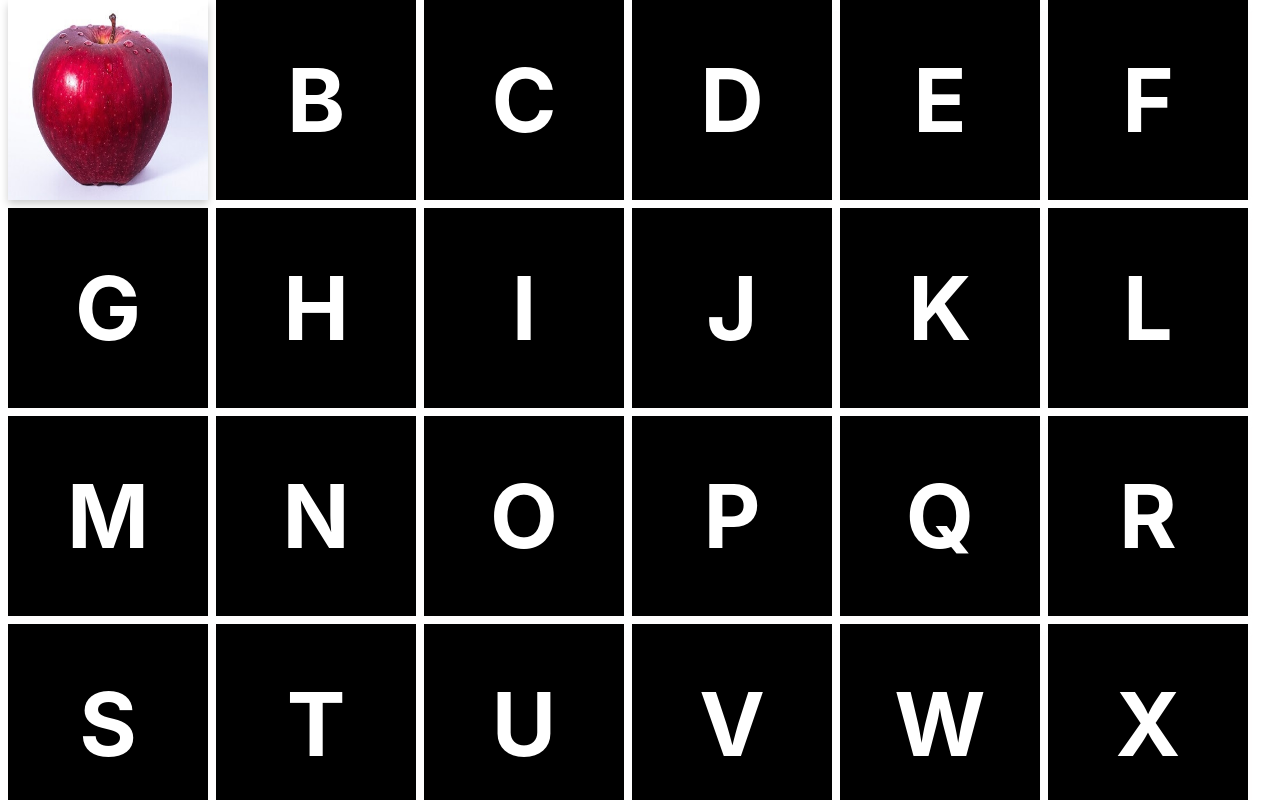
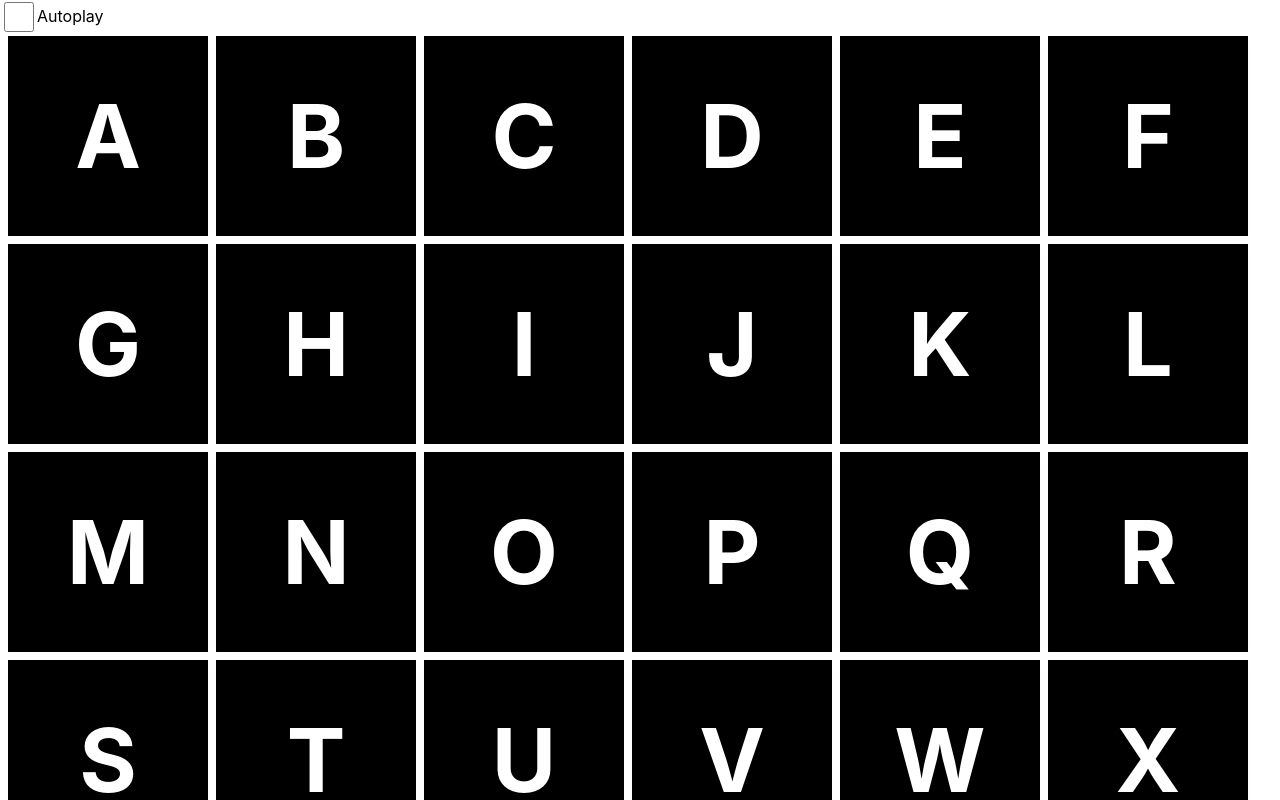
Before and after one commit to 5a7335h/alphabet, a React (Create React App) app: page / in a window 1280 px wide. Shown: the top 800 px of the page. Built offline with nearby package versions, Linux system fonts and the light colour scheme.

Commit message:
auto-play working

```diff
--- a/src/App.js
+++ b/src/App.js
@@ -3,30 +3,54 @@ import "./App.css";
 import Card from "./components/card/card";
 import alphabetArray from "./data/alphabet";
 import * as sides from "./data/sides";
+import "./styles/App.css";
 
 const App = () => {
   const [state, setState] = useState([...alphabetArray]);
-  let autoIndex = 1;
-  let interval = null;
+  const [autoPlay, setAutoPlay] = useState(false);
+  const [autoIndex, setAutoIndex] = useState(1);
   const doAutoAction = () => {
-    console.log(`starting action: ${autoIndex}`);
+    let prevAutoIndex = null;
+    setAutoIndex(prevIndex => {
+      prevAutoIndex = prevIndex;
+      return prevIndex + 1;
+    });
+    console.log(`starting action: ${prevAutoIndex}`);
     setState(prevstate => {
-      if (autoIndex === 26) {
-        clearInterval(interval);
-      }
       let newArray = prevstate.map(x =>
-        x.id === autoIndex ? { ...x, side: sides.imageSide } : x
+        x.id === prevAutoIndex ? { ...x, side: sides.imageSide } : x
       );
-      autoIndex++;
       return newArray;
     });
   };
-  console.log("executing body");
+
+  const handleAutoplayChk = () => {
+    setAutoPlay(!autoPlay);
+  };
   useEffect(() => {
-    interval = setInterval(doAutoAction, 3000);
-  }, []);
+    debugger;
+    let interval = null;
+    if (autoPlay) {
+      interval = setInterval(doAutoAction, 3000);
+    }
+    return () => {
+      clearInterval(interval);
+    };
+  }, [autoPlay]);
+  if (autoIndex === 26) {
+    setAutoPlay(false);
+  }
   return (
     <div>
+      <div>
+        <input
+          type="checkbox"
+          style={{ width: "30px", height: "30px" }}
+          className="form-control"
+          onClick={handleAutoplayChk}
+        />
+        <label>Autoplay</label>
+      </div>
       <div>
         {state.map(x => (
           <Card key={x.id} text={x.letter} side={x.side} />
--- /dev/null
+++ b/src/styles/App.css
@@ -0,0 +1,5 @@
+input[type="checkbox"] {
+  vertical-align: middle;
+  position: relative;
+  bottom: 1px;
+}
```
